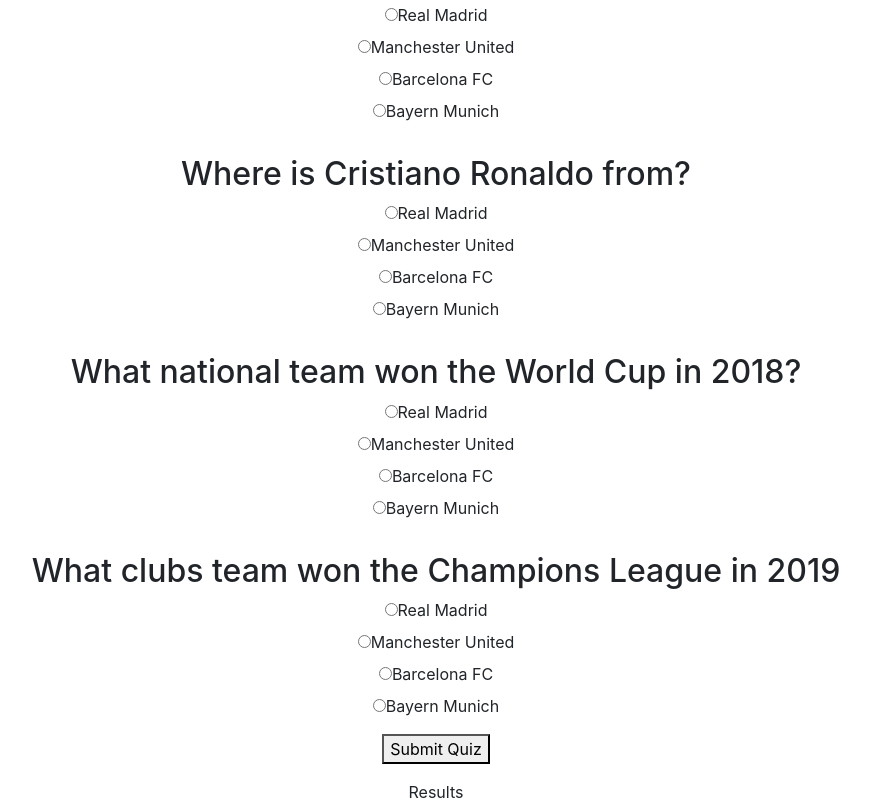
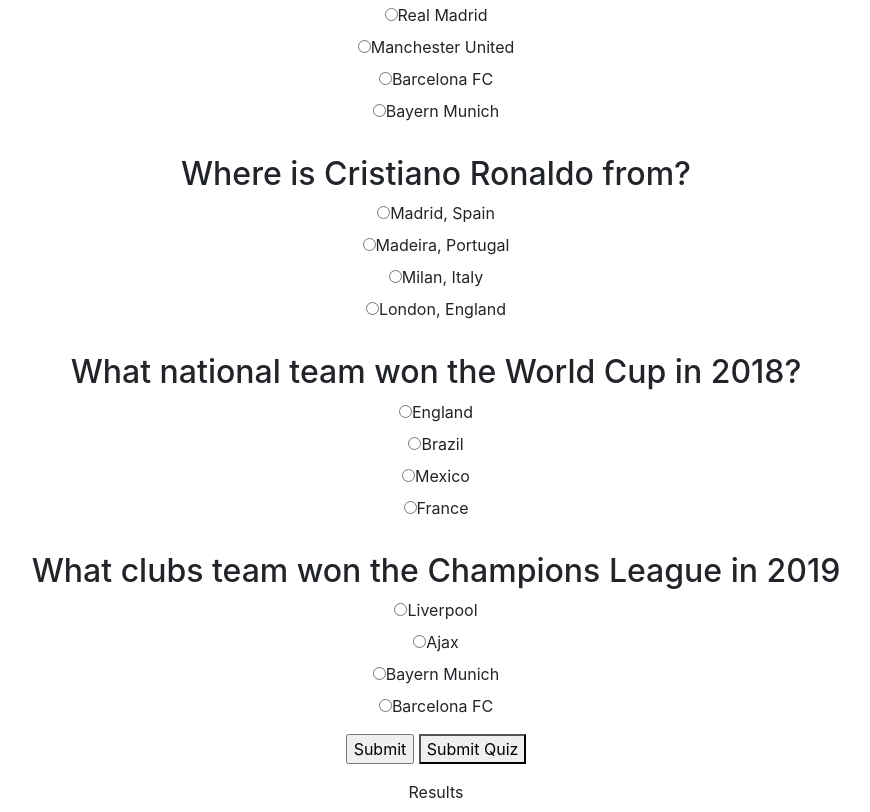
Before and after one commit to elpat77/Trivia-Game, a plain HTML site: page index.html in a window 1280 px wide. Shown: the part 589-1401 px from the top of the page, without its empty margins (204-1074 px from the left). Drawn offline with nearby package versions, Linux system fonts and the light colour scheme; a web font is replaced by a local one.

Commit message:
updating answers

```diff
--- a/assets/javascript/apps.js
+++ b/assets/javascript/apps.js
@@ -98,11 +98,22 @@
 
 function updateAnswers() {
     $(document).ready(function () {
-
         $('label[for=answer1]').html(myQuestions[0].answer.a);
         $('label[for=answer2]').html(myQuestions[0].answer.b);
         $('label[for=answer3]').html(myQuestions[0].answer.c);
         $('label[for=answer4]').html(myQuestions[0].answer.d);
+        $('label[for=q2answer1]').html(myQuestions[1].answer.a);
+        $('label[for=q2answer2]').html(myQuestions[1].answer.b);
+        $('label[for=q2answer3]').html(myQuestions[1].answer.c);
+        $('label[for=q2answer4]').html(myQuestions[1].answer.d);
+        $('label[for=q3answer1]').html(myQuestions[2].answer.a);
+        $('label[for=q3answer2]').html(myQuestions[2].answer.b);
+        $('label[for=q3answer3]').html(myQuestions[2].answer.c);
+        $('label[for=q3answer4]').html(myQuestions[2].answer.d);
+        $('label[for=q4answer1]').html(myQuestions[3].answer.a);
+        $('label[for=q4answer2]').html(myQuestions[3].answer.b);
+        $('label[for=q4answer3]').html(myQuestions[3].answer.c);
+        $('label[for=q4answer4]').html(myQuestions[3].answer.d);
     }
     );
 }
--- a/index.html
+++ b/index.html
@@ -52,10 +52,10 @@
         <div class="row">
             <div class="col-sm-12 text-center">
                 <h2 div id="question1"></h2>
-                <input type="radio" id="answer1" name="question1" /><label for="answer1"></label><br>
-                <input type="radio" id="answer2" name="question1" /><label for="answer2"></label><br>
-                <input type="radio" id="answer3" name="question1" /><label for="answer3"></label><br>
-                <input type="radio" id="answer4" name="question1" /><label for="answer4"></label><br>
+                <input type="radio" id="answer1" name="question1" /><label for="answer1"></label> <br>
+                <input type="radio" id="answer2" name="question1" /><label for="answer2"></label> <br>
+                <input type="radio" id="answer3" name="question1" /><label for="answer3"></label> <br>
+                <input type="radio" id="answer4" name="question1" /><label for="answer4"></label> <br>
                 <!-- <input type="submit"> -->
             </div>
         </div>
@@ -63,10 +63,10 @@
         <div class="row">
             <div class="col-sm-12 text-center">
                 <h2 div id="question2"></h2>
-                <input type="radio" id="answer1" name="question2" /><label for="answer1"></label><br>
-                <input type="radio" id="answer2" name="question2" /><label for="answer2"></label><br>
-                <input type="radio" id="answer3" name="question2" /><label for="answer3"></label><br>
-                <input type="radio" id="answer4" name="question2" /><label for="answer4"></label><br>
+                <input type="radio" id="answer1" name="question2" /><label for="q2answer1"></label><br>
+                <input type="radio" id="answer2" name="question2" /><label for="q2answer2"></label><br>
+                <input type="radio" id="answer3" name="question2" /><label for="q2answer3"></label><br>
+                <input type="radio" id="answer4" name="question2" /><label for="q2answer4"></label><br>
                 <!-- <input type="submit"> -->
             </div>
         </div>
@@ -74,10 +74,10 @@
         <div class="row">
             <div class="col-sm-12 text-center">
                 <h2 div id="question3"></h2>
-                <input type="radio" id="answer1" name="question3" /><label for="answer1"></label><br>
-                <input type="radio" id="answer2" name="question3" /><label for="answer2"></label><br>
-                <input type="radio" id="answer3" name="question3" /><label for="answer3"></label><br>
-                <input type="radio" id="answer4" name="question3" /><label for="answer4"></label><br>
+                <input type="radio" id="answer1" name="question3" /><label for="q3answer1"></label><br>
+                <input type="radio" id="answer2" name="question3" /><label for="q3answer2"></label><br>
+                <input type="radio" id="answer3" name="question3" /><label for="q3answer3"></label><br>
+                <input type="radio" id="answer4" name="question3" /><label for="q3answer4"></label><br>
                 <!-- <input type="submit"> -->
             </div>
         </div>
@@ -85,10 +85,10 @@
         <div class="row">
             <div class="col-sm-12 text-center">
                 <h2 div id="question4"></h2>
-                <input type="radio" id="answer1" name="question4" /><label for="answer1">Option 1</label><br>
-                <input type="radio" id="answer2" name="question4" /><label for="answer2">option 2</label><br>
-                <input type="radio" id="answer3" name="question4" /><label for="answer3">option 3</label><br>
-                <input type="radio" id="answer4" name="question4" /><label for="answer4">option 4</label><br>
+                <input type="radio" id="answer1" name="question4" /><label for="q4answer1"></label><br>
+                <input type="radio" id="answer2" name="question4" /><label for="q4answer2"></label><br>
+                <input type="radio" id="answer3" name="question4" /><label for="q4answer3"></label><br>
+                <input type="radio" id="answer4" name="question4" /><label for="q4answer4"></label><br>
                 <!-- <input type="submit"> -->
             </div>
         </div>
@@ -97,6 +97,7 @@
         <div class="row">
             <div class="col-sm-12 ">
                 <div class="text-center py-2">
+                    <input type="submit">
                     <button id="submit">Submit Quiz</button>
                 </div>
             </div>
```
